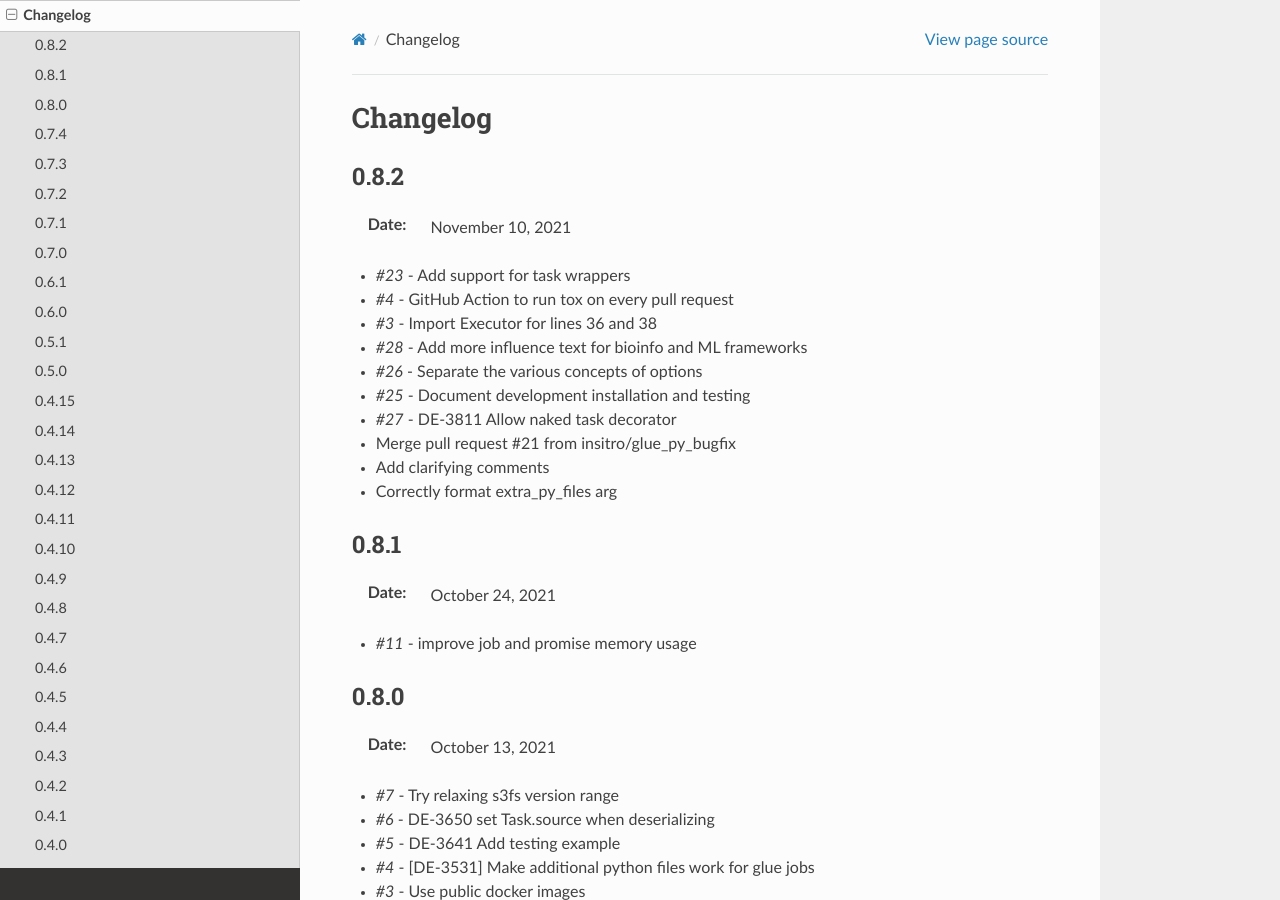
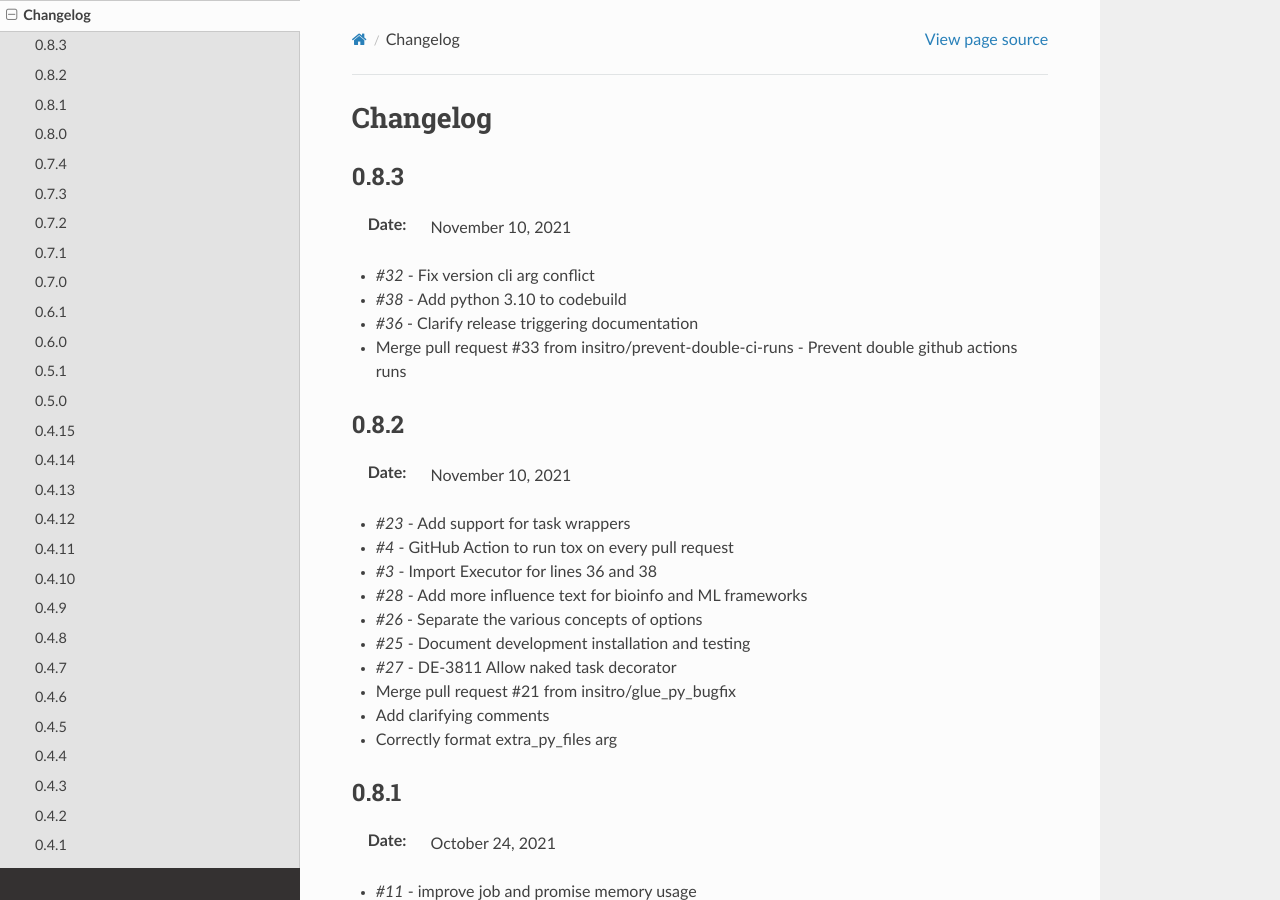
Before and after one commit to insitro/redun, a Sphinx documentation site: the page built from docs/source/CHANGELOG.rst, in a window 1280 px wide and 900 px high. Built offline with Sphinx 7.4.7 and the Read the Docs theme 2.0.0, drawn with Linux system fonts in a browser that asks for light colours.

Commit message:
Bump to 0.8.3 (#40)
0.8.2 couldn't actually be released
because the CI infrastructure was broken.
Pick up those fixes.

```diff
--- a/docs/source/CHANGELOG.rst
+++ b/docs/source/CHANGELOG.rst
@@ -1,6 +1,15 @@
 *********
 Changelog
 *********
+
+0.8.3
+=====
+:Date: November 10, 2021
+
+* `#32` - Fix version cli arg conflict
+* `#38` - Add python 3.10 to codebuild
+* `#36` - Clarify release triggering documentation
+* Merge pull request #33 from insitro/prevent-double-ci-runs - Prevent double github actions runs
 
 0.8.2
 =====
--- a/redun/__init__.py
+++ b/redun/__init__.py
@@ -17,4 +17,4 @@ from redun.scheduler import (  # noqa: F401
 from redun.scripting import script  # noqa: F401
 from redun.task import PartialTask, Task, get_task_registry, task  # noqa: F401
 
-__version__ = "0.8.2"
+__version__ = "0.8.3"
```
